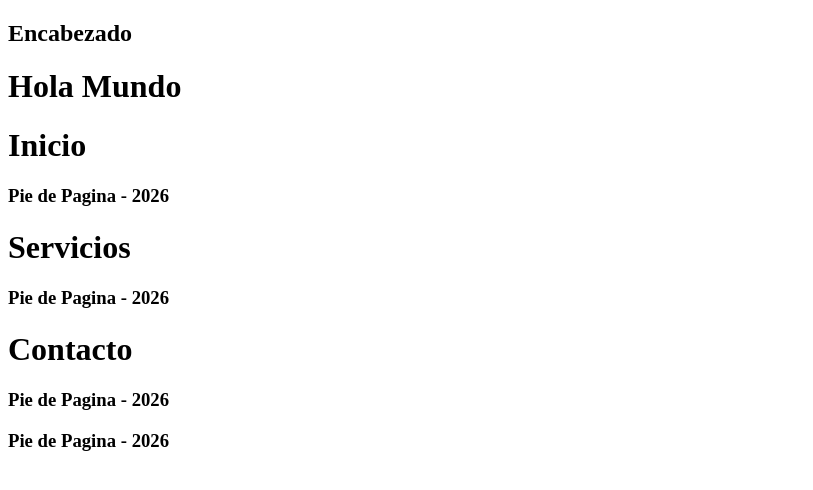
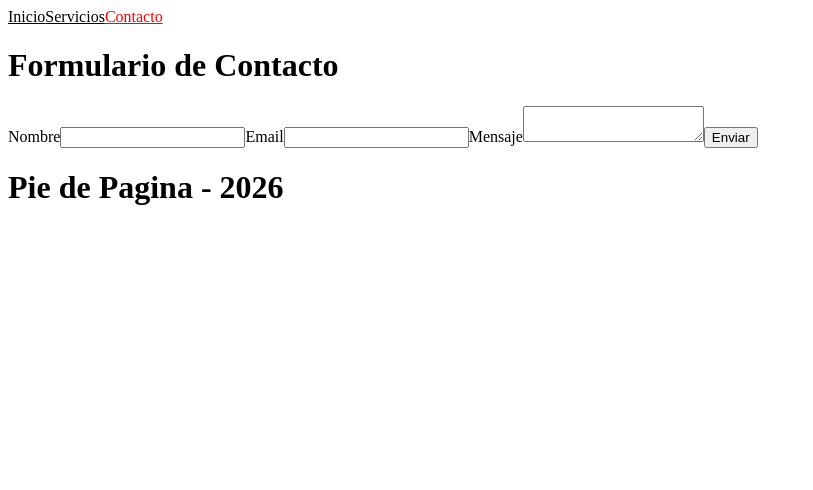
Before and after one commit to Dante0674/mi_portfoliodt, a React (Create React App) app: page /Contacto in a window 1280 px wide. Shown: the top 490 px of the page, without its empty margins (0-813 px from the left). Built offline with nearby package versions, Linux system fonts and the light colour scheme.

Commit message:
Formulario de EmailJS funcionando

```diff
--- a/package.json
+++ b/package.json
@@ -3,12 +3,14 @@
   "version": "0.1.0",
   "private": true,
   "dependencies": {
+    "@emailjs/browser": "^5.0.3",
     "@testing-library/dom": "^10.4.1",
     "@testing-library/jest-dom": "^6.9.1",
     "@testing-library/react": "^16.3.3",
     "@testing-library/user-event": "^13.5.0",
     "react": "^19.3.0",
     "react-dom": "^19.3.0",
+    "react-router": "^8.4.0",
     "react-scripts": "5.0.1",
     "web-vitals": "^2.1.4"
   },
--- a/src/App.js
+++ b/src/App.js
@@ -1,21 +1,31 @@
 import React from 'react';
+import { BrowserRouter, Routes, Route } from "react-router";
 import Encabezado from './componentes/Encabezado';
-import PieDePagina from './componentes/PiedePagina';
+import PiedePagina from './componentes/PieDePagina';
 import Inicio from './pagina/Inicio';
 import Servicios from './pagina/Servicios';
 import Contacto from './pagina/Contacto';
+import NoExiste from './pagina/NoExiste'
 
 function App() {
   return (
-    <main>
-      <Encabezado />
-       <h1>Hola Mundo</h1>
-       <Inicio />
-       <Servicios />
-       <Contacto />
-      <PieDePagina />
-    </main>
-  );
+
+      <BrowserRouter>
+        <main>
+        <Encabezado/>
+
+        <Routes>
+             <Route path="/"          element={<Inicio/>} />
+             <Route path="/Inicio"    element={<Inicio/>} />
+             <Route path="/Servicios" element={<Servicios/>} />
+             <Route path="/Contacto"  element={<Contacto/>} />
+             <Route path="*"          element={<NoExiste/>} />
+        </Routes>
+
+        </main>
+
+      </BrowserRouter>
+    );
 }
 
 export default App;
--- a/src/componentes/Encabezado.js
+++ b/src/componentes/Encabezado.js
@@ -1,9 +1,26 @@
 import React from 'react';
+import { NavLink } from "react-router";
 
 function Encabezado() {
   return (
     <header>
-      <h2> Encabezado </h2>
+     <nav>
+         <NavLink to="/Inicio" style={({ isActive }) => ({
+    color: isActive ? "red" : "black",
+  })} end>
+           Inicio
+         </NavLink>
+         <NavLink to="/Servicios" style={({ isActive }) => ({
+    color: isActive ? "red" : "black",
+  })} end>
+           Servicios
+         </NavLink>
+         <NavLink to="/Contacto" style={({ isActive }) => ({
+    color: isActive ? "red" : "black",
+  })} end>
+           Contacto
+         </NavLink>
+     </nav>
     </header>
   );
 }
--- /dev/null
+++ b/src/componentes/Formulario.js
@@ -0,0 +1,41 @@
+import React, {useRef} from 'react';
+import emailjs from '@emailjs/browser';
+
+function Formulario () {
+
+  const form = useRef();
+
+  const sendEmail = (e) => {
+    e.preventDefault();
+
+    emailjs
+      .sendForm('service_pminqtk', 'template_3ju0nwh', form.current, {
+        publicKey: 'UFZE2GVoAKLqKMSst',
+      })
+      .then(
+        () => {
+          console.log('SUCCESS!');
+          alert('Correo enviado');
+          form.current.reset();
+        },
+        (error) => {
+          console.log('FAILED...', error.text);
+          alert('Error al enviar el mensaje.');
+        },
+      );
+  };
+
+  return (
+    <form ref={form} onSubmit={sendEmail}>
+      <label>Nombre</label>
+      <input type="text" name="name" required />
+      <label>Email</label>
+      <input type="email" name="email" required />
+      <label>Mensaje</label>
+      <textarea name="message" required />
+      <input type="submit" value="Enviar" />
+    </form>
+  );
+};
+
+export default Formulario;
--- a/src/componentes/PiedePagina.js
+++ b/src/componentes/PiedePagina.js
@@ -3,7 +3,7 @@ import React from 'react';
 function PieDePagina() {
   return (
     <footer>
-      <h3> Pie de Pagina - 2026 </h3>
+      <h1> Pie de Pagina - 2026 </h1>
     </footer>
   );
 }
--- a/src/pagina/Contacto.js
+++ b/src/pagina/Contacto.js
@@ -1,11 +1,13 @@
 import React from 'react';
-import PieDePagina from '../componentes/PiedePagina';
+import Formulario from '../componentes/Formulario';
+import PieDePagina from '../componentes/PieDePagina';
 
 function Contacto() {
   return (
     <>
-      <h1> Contacto </h1>
-       <PieDePagina />
+      <h1>Formulario de Contacto</h1>
+       <Formulario/>
+       <PieDePagina/>
     </>
   );
 }
--- a/src/pagina/Inicio.js
+++ b/src/pagina/Inicio.js
@@ -1,5 +1,5 @@
 import React from 'react';
-import PieDePagina from '../componentes/PiedePagina';
+import PieDePagina from '../componentes/PieDePagina';
 
 function Inicio() {
   return (
--- /dev/null
+++ b/src/pagina/NoExiste.js
@@ -0,0 +1,13 @@
+import React from 'react';
+import PieDePagina from '../componentes/PieDePagina';
+
+function NoExiste() {
+  return (
+    <>
+      <h1> Pagina Inaxistente </h1>
+       <PieDePagina />
+    </>
+  );
+}
+
+export default NoExiste;
--- a/src/pagina/Servicios.js
+++ b/src/pagina/Servicios.js
@@ -1,5 +1,5 @@
 import React from 'react';
-import PieDePagina from '../componentes/PiedePagina';
+import PieDePagina from '../componentes/PieDePagina';
 
 function Servicios() {
   return (
```
Also changed, not shown: 1 other file (tests, documents, lock files or other folders).
